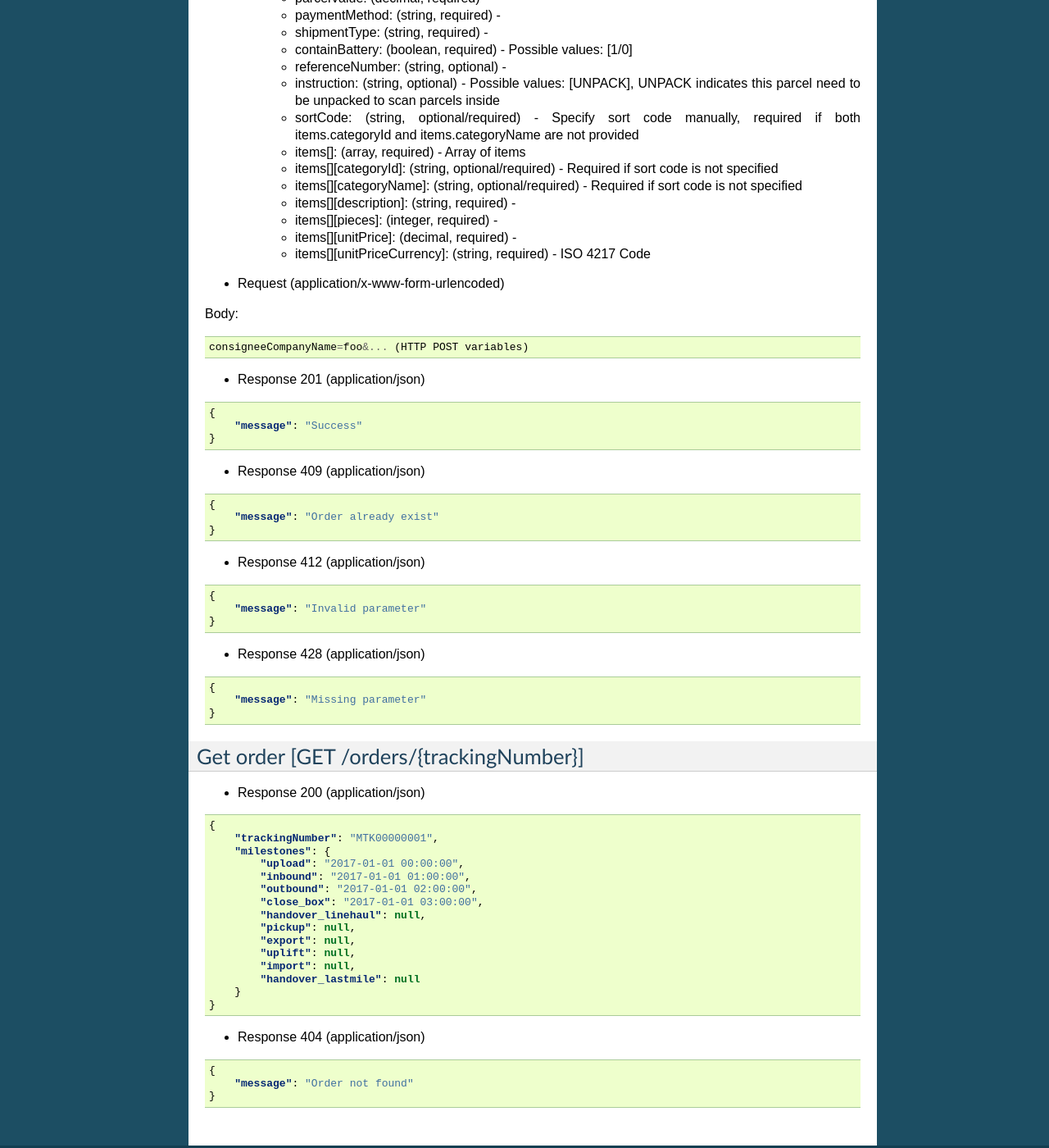
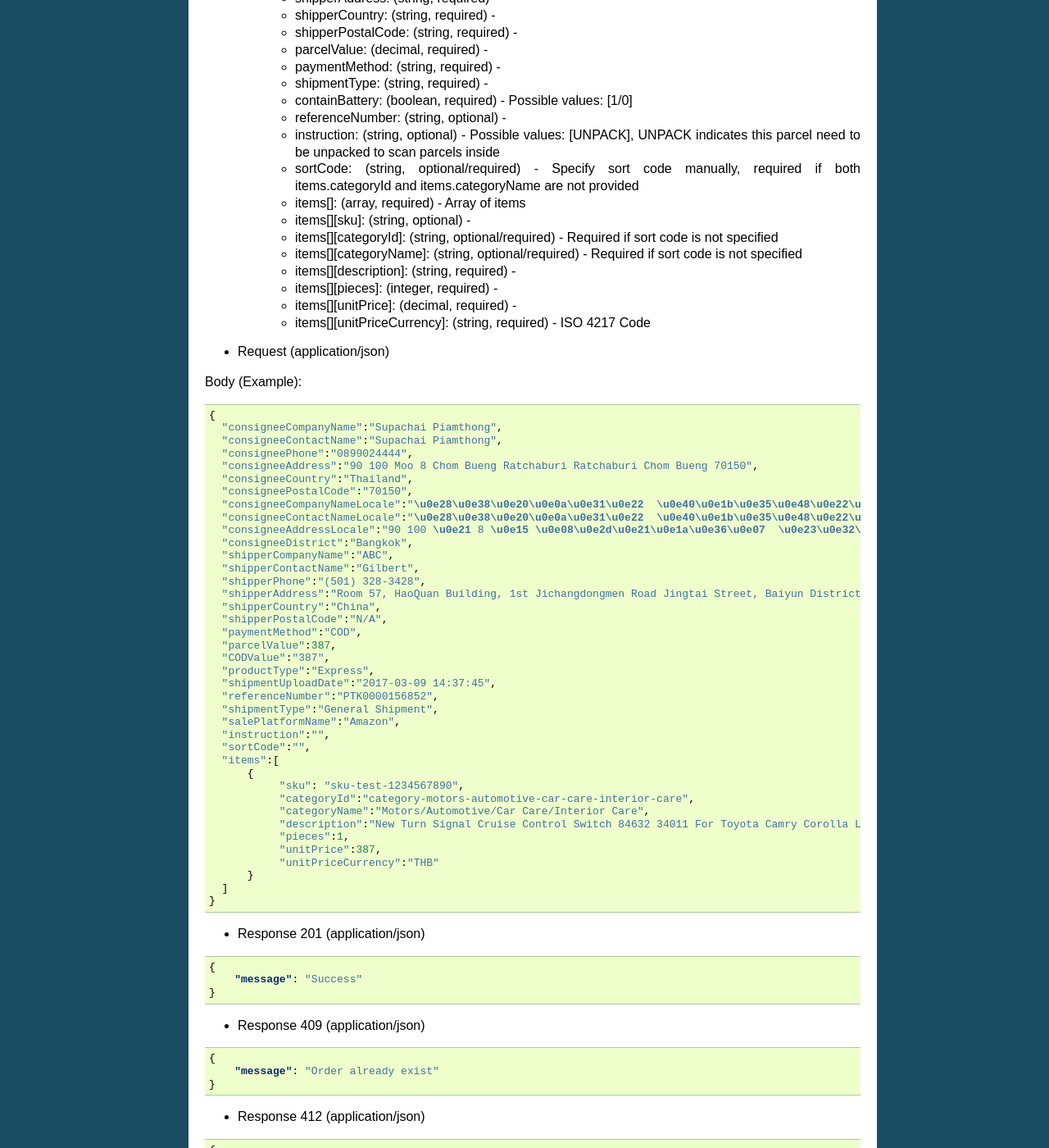
Before and after one commit to timeslogistics/times-oms-api-docs, a Sphinx documentation site: the page built from docs/orders.rst, in a window 1280 px wide and 1400 px high, scrolled down 434 px. Shown: the whole window at 82% size. Built offline with Sphinx 7.4.7, drawn with Linux system fonts in a browser that asks for light colours; some of the changed text lies outside the part shown.

Commit message:
Updated docs

```diff
--- a/docs/orders.rst
+++ b/docs/orders.rst
@@ -10,6 +10,9 @@ Create order [POST /orders/{trackingNumber}]
     + consigneePhone: (string, required) -
     + consigneeAddress: (string, required) -
     + consigneeCountry: (string, required) -
+    + consigneeCompanyNameLocale: (string, optional/required) - Required for TH/PH
+    + consigneeContactNameLocale: (string, optional/required) - Required for TH/PH
+    + consigneeAddressLocale: (string, optional/required) - Required for TH/PH
     + consigneePostalCode: (string, required) -
     + shipperCompanyName: (string, required) -
     + shipperContactName: (string, required) -
@@ -25,6 +28,7 @@ Create order [POST /orders/{trackingNumber}]
     + instruction: (string, optional) - Possible values: [UNPACK], UNPACK indicates this parcel need to be unpacked to scan parcels inside
     + sortCode: (string, optional/required) - Specify sort code manually, required if both items.categoryId and items.categoryName are not provided
     + items[]: (array, required) - Array of items
+    + items[][sku]: (string, optional) -
     + items[][categoryId]: (string, optional/required) - Required if sort code is not specified
     + items[][categoryName]: (string, optional/required) - Required if sort code is not specified
     + items[][description]: (string, required) -
@@ -32,11 +36,49 @@ Create order [POST /orders/{trackingNumber}]
     + items[][unitPrice]: (decimal, required) -
     + items[][unitPriceCurrency]: (string, required) - ISO 4217 Code
 
-+ Request (application/x-www-form-urlencoded)
++ Request (application/json)
 
-Body::
+Body (Example)::
 
-          consigneeCompanyName=foo&... (HTTP POST variables)
+      {
+        "consigneeCompanyName":"Supachai Piamthong",
+        "consigneeContactName":"Supachai Piamthong",
+        "consigneePhone":"0899024444",
+        "consigneeAddress":"90 100 Moo 8 Chom Bueng Ratchaburi Ratchaburi Chom Bueng 70150",
+        "consigneeCountry":"Thailand",
+        "consigneePostalCode":"70150",
+        "consigneeCompanyNameLocale":"\u0e28\u0e38\u0e20\u0e0a\u0e31\u0e22  \u0e40\u0e1b\u0e35\u0e48\u0e22\u0e21\u0e17\u0e2d\u0e07",
+        "consigneeContactNameLocale":"\u0e28\u0e38\u0e20\u0e0a\u0e31\u0e22  \u0e40\u0e1b\u0e35\u0e48\u0e22\u0e21\u0e17\u0e2d\u0e07",
+        "consigneeAddressLocale":"90 100 \u0e21 8 \u0e15 \u0e08\u0e2d\u0e21\u0e1a\u0e36\u0e07  \u0e23\u0e32\u0e0a\u0e1a\u0e38\u0e23\u0e35  Ratchaburi \u0e08\u0e2d\u0e21\u0e1a\u0e36\u0e07  Chom Bueng 70150",
+        "consigneeDistrict":"Bangkok",
+        "shipperCompanyName":"ABC",
+        "shipperContactName":"Gilbert",
+        "shipperPhone":"(501) 328-3428",
+        "shipperAddress":"Room 57, HaoQuan Building, 1st Jichangdongmen Road Jingtai Street, Baiyun District，Guangzhou province，China",
+        "shipperCountry":"China",
+        "shipperPostalCode":"N/A",
+        "paymentMethod":"COD",
+        "parcelValue":387,
+        "CODValue":"387",
+        "productType":"Express",
+        "shipmentUploadDate":"2017-03-09 14:37:45",
+        "referenceNumber":"PTK0000156852",
+        "shipmentType":"General Shipment",
+        "salePlatformName":"Amazon",
+        "instruction":"",
+        "sortCode":"",
+        "items":[
+            {
+                 "sku": "sku-test-1234567890",
+                 "categoryId":"category-motors-automotive-car-care-interior-care",
+                 "categoryName":"Motors/Automotive/Car Care/Interior Care",
+                 "description":"New Turn Signal Cruise Control Switch 84632 34011 For Toyota Camry Corolla Lexus",
+                 "pieces":1,
+                 "unitPrice":387,
+                 "unitPriceCurrency":"THB"
+            }
+        ]
+      }
 
 
 + Response 201 (application/json)
```
